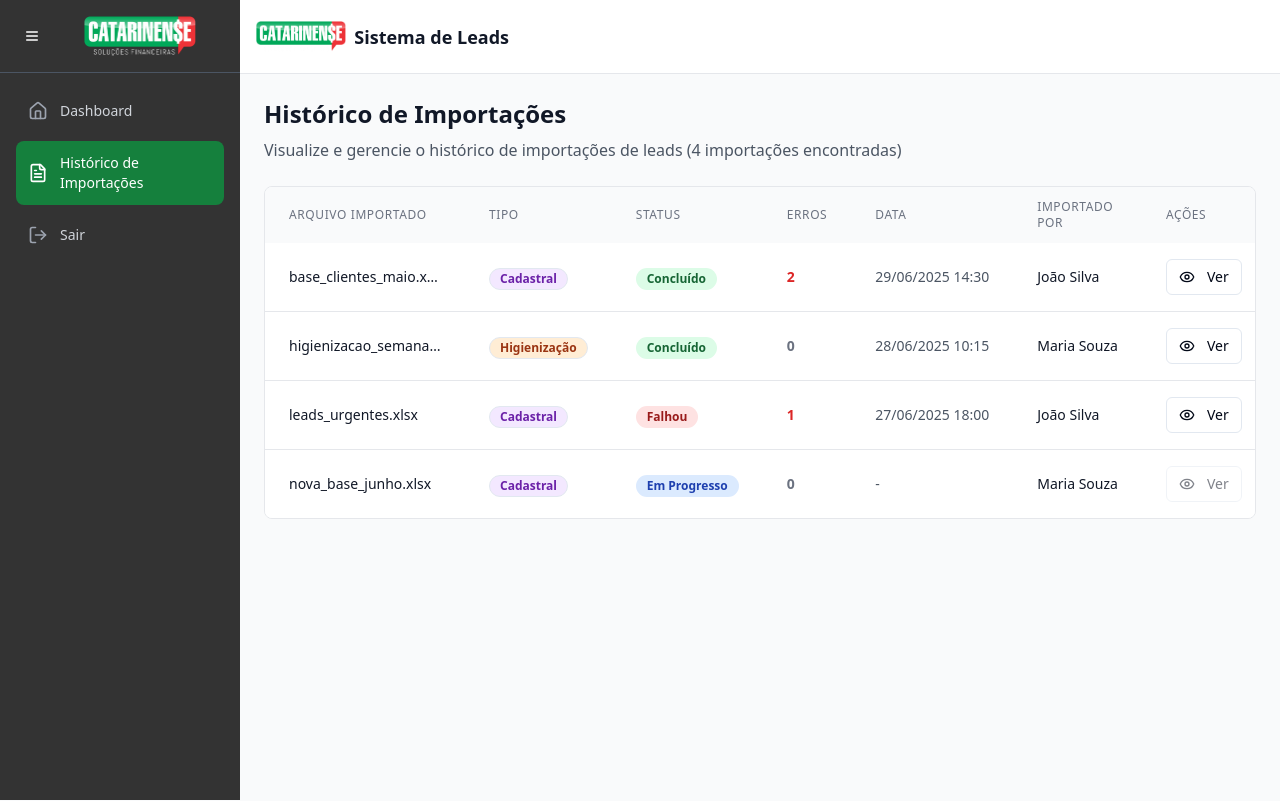
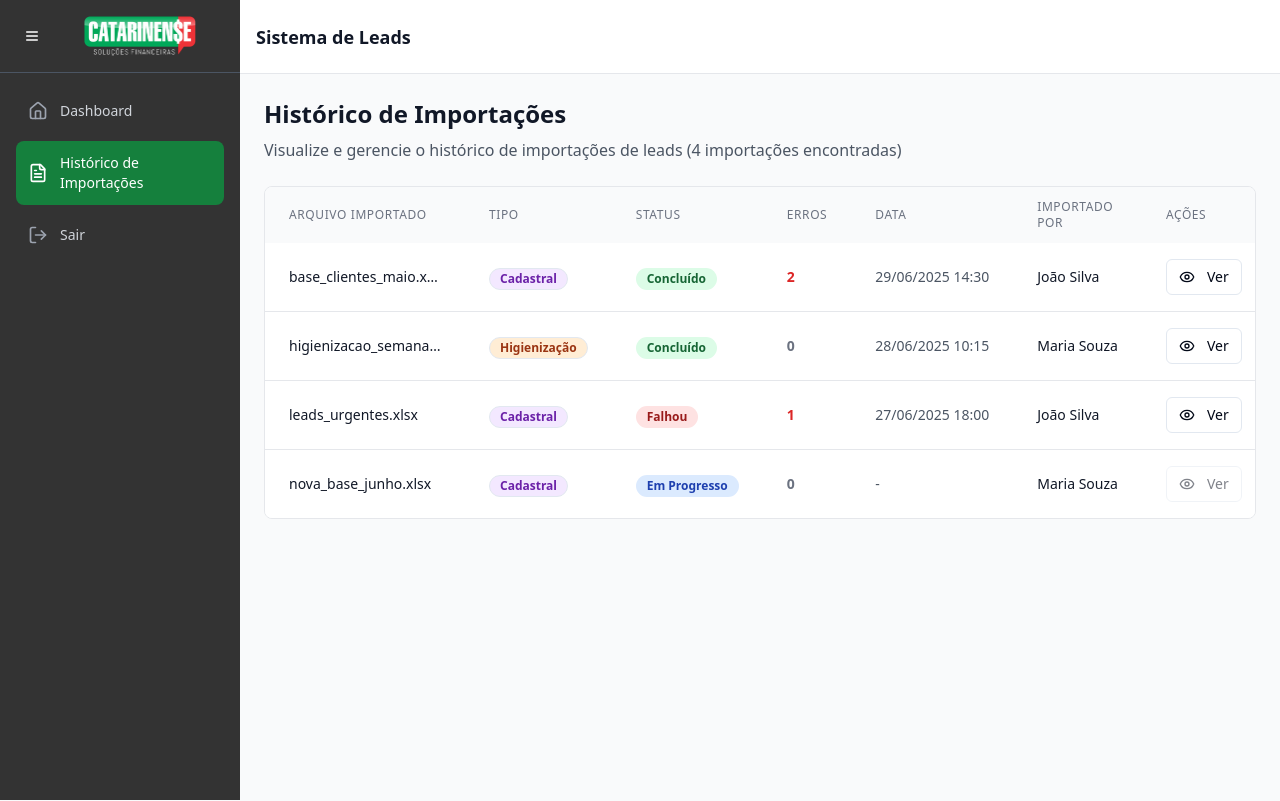
Before and after one commit to luanlucolli2/lead-import-visualizer, a React (Vite) app: page /importacoes/historico in a window 1280 px wide. Built offline with nearby package versions, Linux system fonts and the light colour scheme.

Commit message:
fix: Clean up formatting and remove unused logo from AppLayout component

```diff
--- a/src/components/AppLayout.tsx
+++ b/src/components/AppLayout.tsx
@@ -32,9 +32,8 @@ export const AppLayout = ({ children }: AppLayoutProps) => {
         onToggle={toggleSidebar}
       />
 
-      <div className={`flex-1 transition-all duration-300 min-w-0 max-w-full ${
-        sidebarCollapsed ? 'lg:ml-16' : 'lg:ml-60'
-      }`}>
+      <div className={`flex-1 transition-all duration-300 min-w-0 max-w-full ${sidebarCollapsed ? 'lg:ml-16' : 'lg:ml-60'
+        }`}>
         {/* Global Header - Altura alinhada com o header da sidebar */}
         <div className="bg-white border-b border-gray-200 w-full">
           <div className="px-4 py-4 flex items-center justify-between min-h-[73px]">
@@ -50,11 +49,7 @@ export const AppLayout = ({ children }: AppLayoutProps) => {
               </Button>
 
               <div className="flex items-center gap-2">
-                <img
-                  src={catarinenselogo}
-                  alt="Logo Catarinense"
-                  className="h-8 object-contain"
-                />
+
                 <h1 className="text-lg font-semibold text-gray-900">Sistema de Leads</h1>
               </div>
             </div>
```
